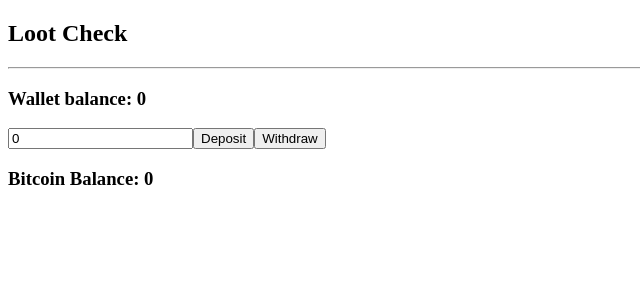
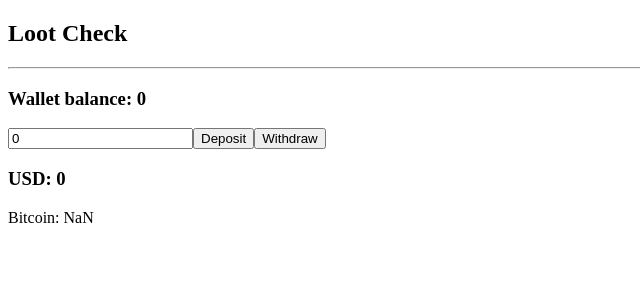
Before and after one commit to doohinkus/jest-enzyme-loot, a React (Create React App) app: page / in a window 1280 px wide. Shown: the top 300 px of the page, without its empty margins (0-640 px from the left). Built offline with nearby package versions, Linux system fonts and the light colour scheme; no server answers.

Commit message:
complete app

```diff
--- a/src/components/Loot.js
+++ b/src/components/Loot.js
@@ -2,23 +2,30 @@
 import { connect } from 'react-redux';
 import { fetchBitCoinFromApi } from '../redux/async'
 
-export function Loot({ bitcoin, fetchBitCoinFromApi }){
+export function Loot({ bitcoin, fetchBitCoinFromApi, balance }){
   useEffect(() => {
     fetchBitCoinFromApi();
     // console.log("fetch")
   });
-  // function calculateExchange(bitcoin, rate){
-  //   return rate * bitcoin;
-  // }
+  function calculateExchange(balance, rate){
+    // console.log(" >>>", balance, " ", rate, " ", balance/parseInt(rate.replace(",", "")))
+    // 1 -> $3.00
+    // 1/3 x/6
+    // $6.00 -> 2
+    return 1/parseInt(rate.toString().replace(",", "")) * balance;
+  }
   return (
     <div>
-      <h3>Bitcoin Balance: {bitcoin}</h3>
+      <h3>USD: {balance}</h3>
+      <p>Bitcoin: {calculateExchange(balance,bitcoin)} </p>
     </div>
   )
 }
 function mapStateToProps(state){
   return {
-    bitcoin: state.bitcoin
+    balance: state.balance,
+    bitcoin: state.bitcoin,
+
   }
 }
 
```
